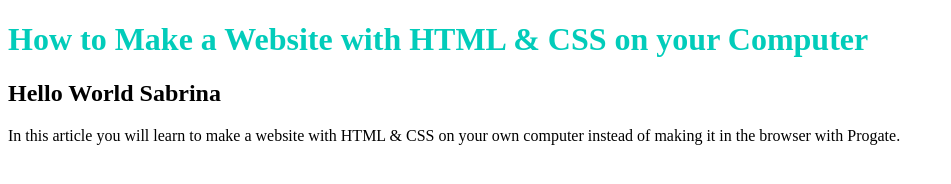
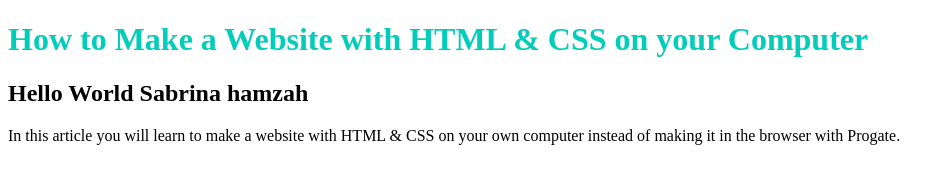
Before and after one commit to sabrinahamzah/progate.github.io, a plain HTML site: page index.html in a window 1280 px wide. Shown: the whole page, without its empty margins (0-951 px from the left). Drawn offline with Linux system fonts and the light colour scheme.

Commit message:
tabhan baru

```diff
--- a/index.html
+++ b/index.html
@@ -7,7 +7,7 @@
   </head>
   <body>
     <h1 class="title">How to Make a Website with HTML & CSS on your Computer</h1>
-    <h2> Hello World Sabrina</h2>
+    <h2> Hello World Sabrina hamzah</h2>
     <p>In this article you will learn to make a website with HTML & CSS on your own computer instead of making it in the browser with Progate.</p>
   </body>
 </html>
```
